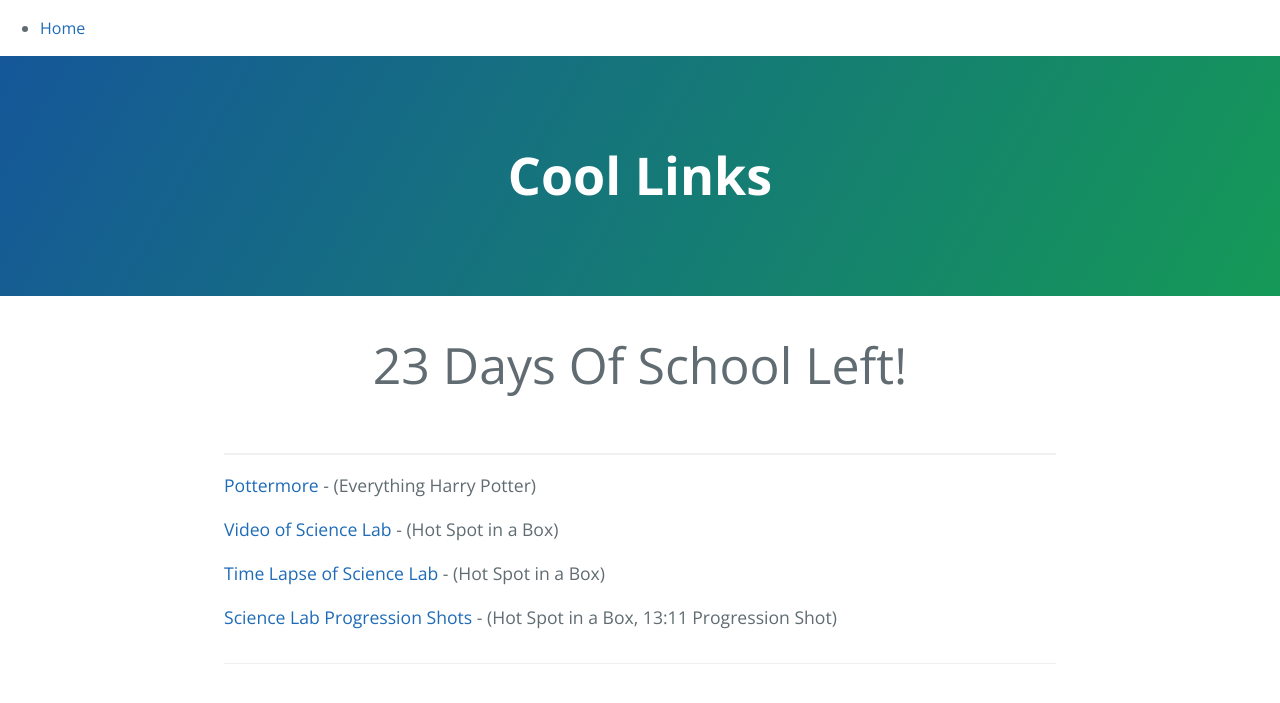
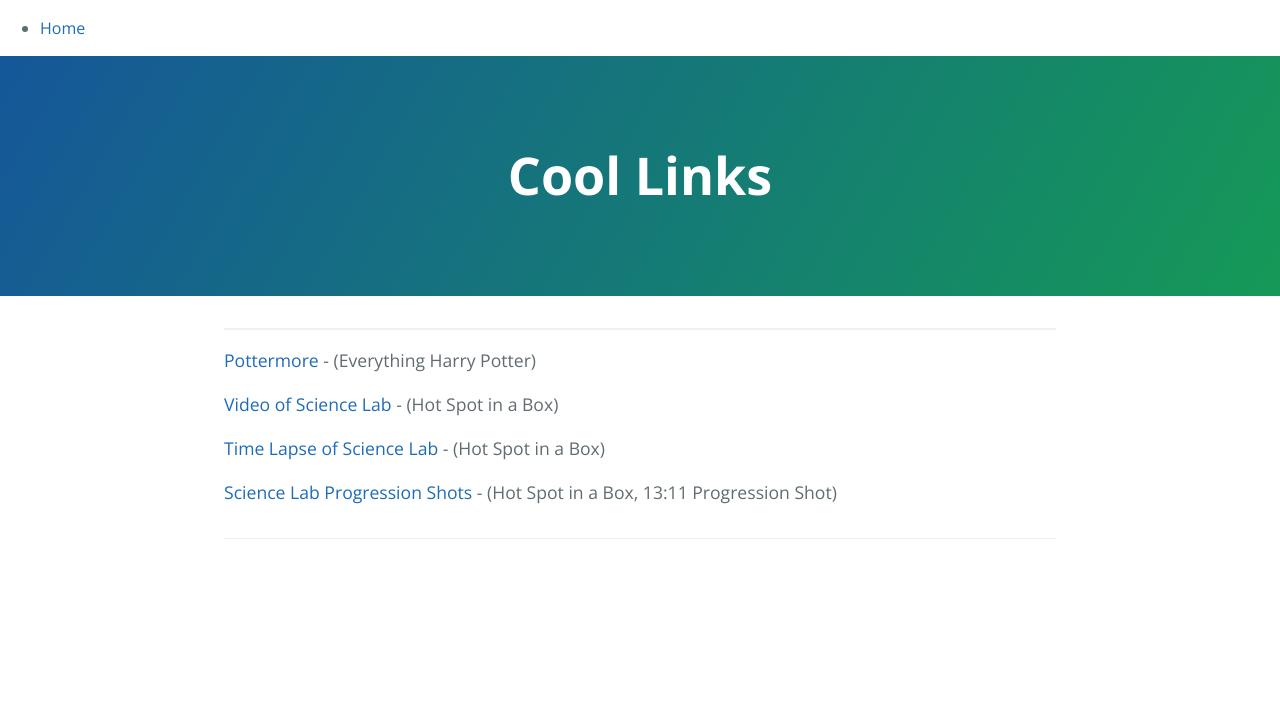
Before and after one commit to mebartsch/mebartsch.github.io, a Jekyll site: the page links/index.html, which Jekyll copies as it is, in a window 1280 px wide. Shown: the top 703 px of the page. Built offline with Jekyll 4.4.1, drawn with Linux system fonts in a browser that asks for light colours.

Commit message:
Update index.html

```diff
--- a/links/index.html
+++ b/links/index.html
@@ -25,7 +25,7 @@
     </section>
 
     <section class="main-content">
-	    <p id="daysleft"> </p>
+<!--	    <p id="daysleft"> </p>   -->
 	<hr>
 	  <p> <a href="https://www.pottermore.com/" target="_blank">Pottermore </a>
 		   - (Everything Harry Potter) </p>
```
